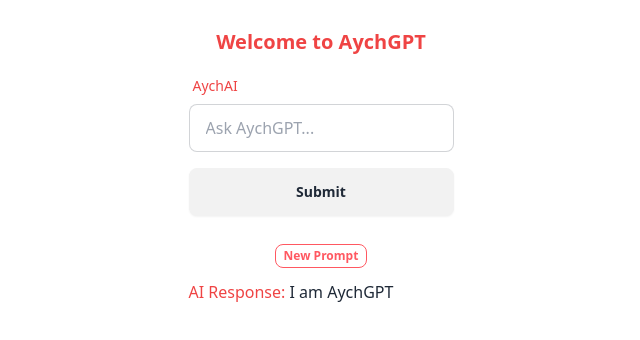
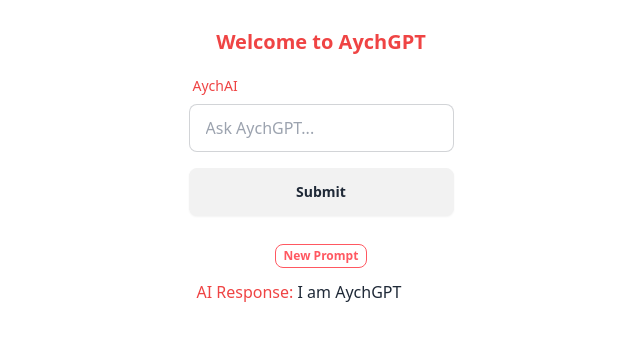
Before and after one commit to aych-dev/AychGPT, a React (Vite) app: page / in a window 1280 px wide. Shown: the top 340 px of the page, without its empty margins (319-959 px from the left). Built offline with nearby package versions, Linux system fonts and the light colour scheme.

Commit message:
update margins

```diff
--- a/src/App.tsx
+++ b/src/App.tsx
@@ -126,7 +126,7 @@ function App() {
           </div>
         </div>
         <div className='max-w-2xl'>
-          <span className='text-red-500'>AI Response:</span>{' '}
+          <span className='text-red-500 ml-2'>AI Response:</span>{' '}
           {loading ? (
             <span className='loading loading-dots loading-md ml-5'></span>
           ) : (
```
